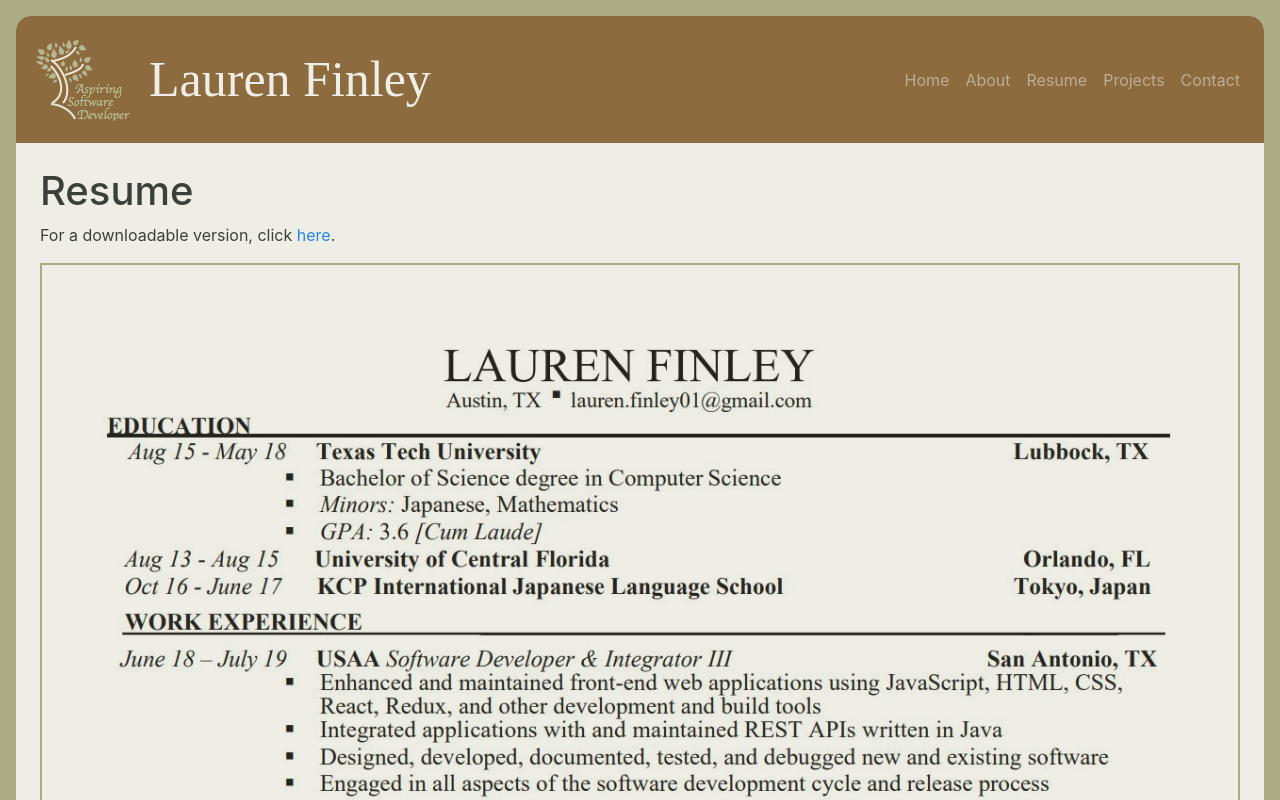
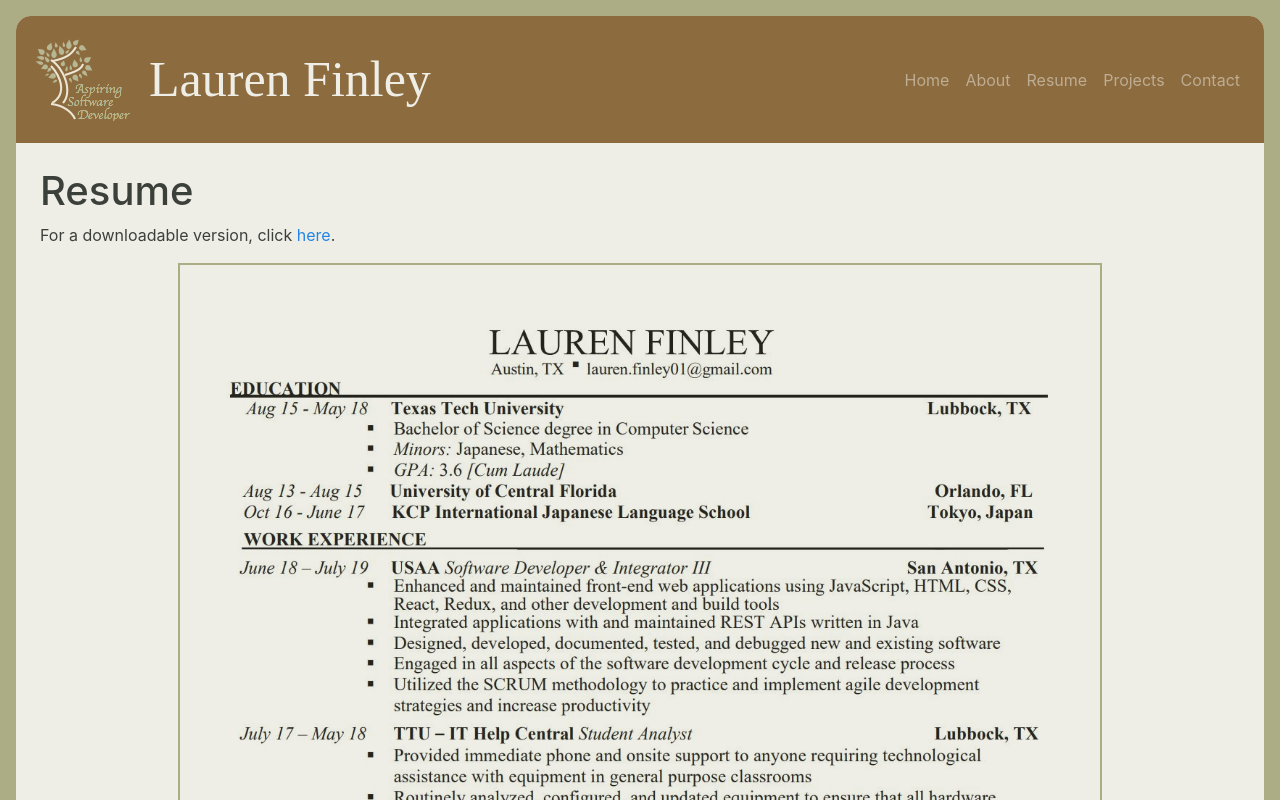
Before and after one commit to laurenoutloud/laurenoutloud.github.io, a React (Vite) app: page /resume in a window 1280 px wide. Shown: the top 800 px of the page. Built offline with nearby package versions, Linux system fonts and the light colour scheme.

Commit message:
make resume scale based on screen size

```diff
--- a/src/css/Resume.css
+++ b/src/css/Resume.css
@@ -1,5 +1,8 @@
 .resumePhoto {
     border: 2px solid #adad85;
-    width: 100%;
+    max-width: 100%;
+    max-height: 150vh;
     height: auto;
+    display: block;
+    margin: auto;
 }
```
Also changed, not shown: src/components/NavigationBar.js (line endings or trailing spaces).
